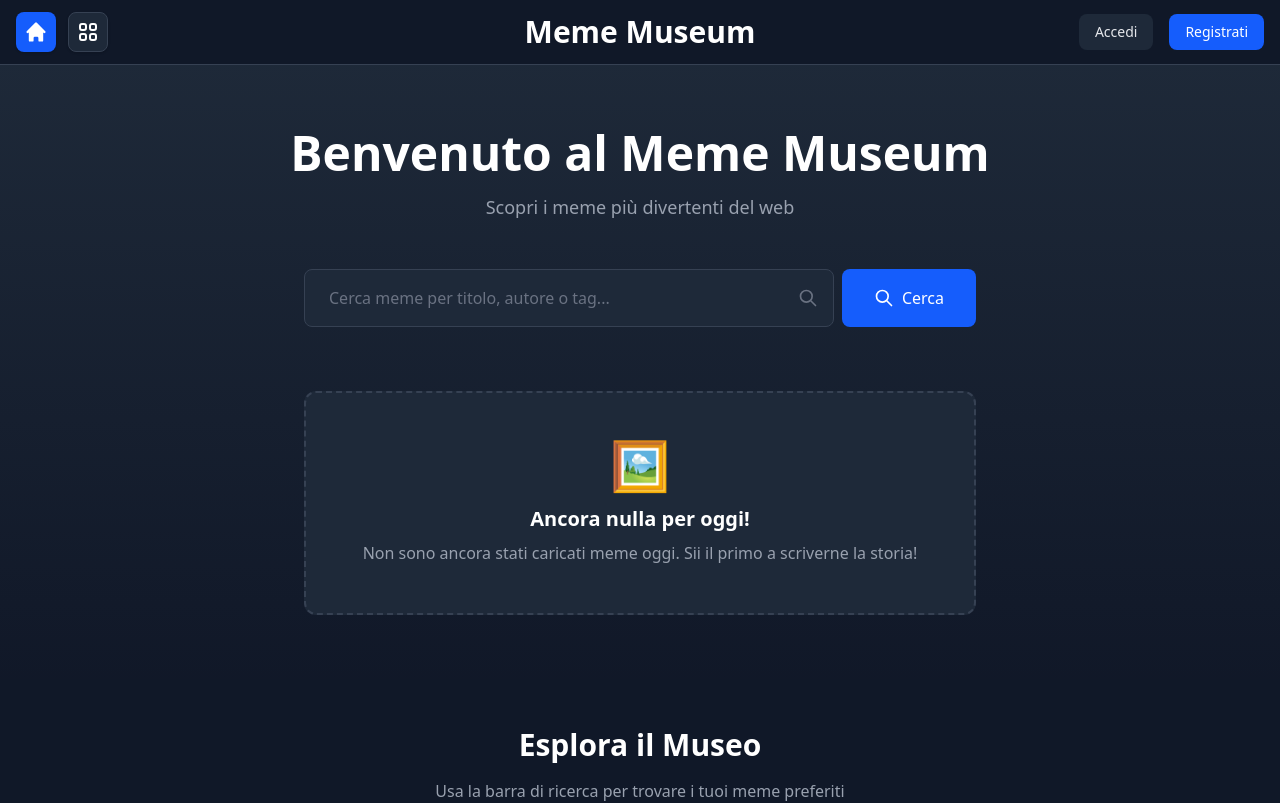
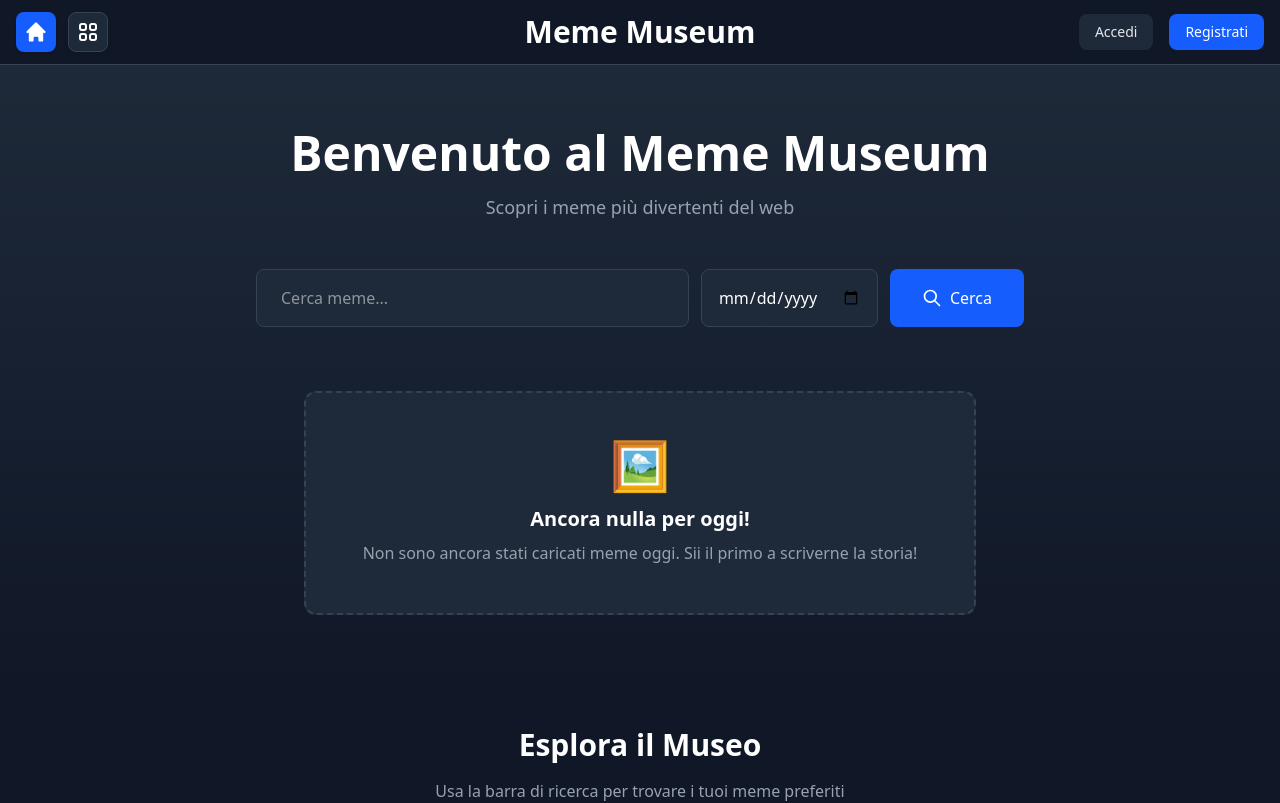
Before and after one commit to Franwik/MemeMuseum, an Angular app in the folder frontend/: page /home in a window 1280 px wide. Shown: the top 803 px of the page. Built offline with nearby package versions, Linux system fonts and the light colour scheme; no server answers.

Commit message:
feat: added search by date

```diff
--- a/frontend/src/app/_services/meme.service.ts
+++ b/frontend/src/app/_services/meme.service.ts
@@ -1,6 +1,6 @@
 // meme.service.ts
 import { Injectable } from '@angular/core';
-import { HttpClient } from '@angular/common/http';
+import { HttpClient, HttpParams } from '@angular/common/http';
 import { Observable } from 'rxjs';
 
 export interface Meme {
@@ -59,9 +59,17 @@ export class MemeService {
     return this.http.post(`${this.apiUrl}/vote`, { id_utente, id_meme, tipo_voto }, { withCredentials: true });
   }
 
-  searchMemes(query: string): Observable<Meme[]> {
+  searchMemes(query: string, date?: string): Observable<Meme[]> {
+    // Inizializziamo i parametri con la query testuale 'q'
+    let params = new HttpParams().set('q', query);
+
+    // Se la data è presente, la aggiungiamo ai parametri della richiesta
+    if (date) {
+      params = params.set('date', date);
+    }
+
     return this.http.get<Meme[]>(`${this.apiUrl}/search`, {
-      params: { q: query },
+      params: params, // Passiamo l'oggetto HttpParams completo
       withCredentials: true
     });
   }
--- a/frontend/src/app/components/search-bar/search-bar.html
+++ b/frontend/src/app/components/search-bar/search-bar.html
@@ -1,21 +1,25 @@
-<div class="max-w-2xl mx-auto mb-16">
-      <form (ngSubmit)="handleSearch()" class="flex gap-2">
+<div class="max-w-3xl mx-auto mb-16">
+  <form (ngSubmit)="handleSearch()" class="flex flex-col md:flex-row gap-3">
     <div class="flex-grow relative">
       <input
         type="text"
         [(ngModel)]="query"
         name="search"
-            placeholder="Cerca meme per titolo, autore o tag..."
-            class="w-full px-6 py-4 bg-gray-800 text-white rounded-lg border border-gray-700 focus:border-blue-500 focus:ring-2 focus:ring-blue-500 focus:outline-none transition-all duration-200 placeholder-gray-500">
+        placeholder="Cerca meme..."
+        class="w-full px-6 py-4 bg-gray-800 text-white rounded-lg border border-gray-700 focus:border-blue-500 focus:outline-none transition-all">
+    </div>
 
-          <svg class="absolute right-4 top-1/2 transform -translate-y-1/2 w-5 h-5 text-gray-500 pointer-events-none" fill="none" stroke="currentColor" viewBox="0 0 24 24">
-            <path stroke-linecap="round" stroke-linejoin="round" stroke-width="2" d="M21 21l-6-6m2-5a7 7 0 11-14 0 7 7 0 0114 0z"></path>
-          </svg>
+    <div class="relative">
+      <input
+        type="date"
+        [(ngModel)]="searchDate"
+        name="searchDate"
+        class="px-4 py-4 bg-gray-800 text-white rounded-lg border border-gray-700 focus:border-blue-500 focus:outline-none transition-all cursor-pointer">
     </div>
 
     <button
       type="submit"
-          class="px-8 py-4 bg-blue-600 hover:bg-blue-700 text-white font-medium rounded-lg transition-colors duration-200 flex items-center gap-2">
+      class="px-8 py-4 bg-blue-600 hover:bg-blue-700 text-white font-medium rounded-lg transition-colors flex items-center justify-center gap-2">
       <svg class="w-5 h-5" fill="none" stroke="currentColor" viewBox="0 0 24 24">
         <path stroke-linecap="round" stroke-linejoin="round" stroke-width="2" d="M21 21l-6-6m2-5a7 7 0 11-14 0 7 7 0 0114 0z"></path>
       </svg>
--- a/frontend/src/app/components/search-bar/search-bar.ts
+++ b/frontend/src/app/components/search-bar/search-bar.ts
@@ -11,13 +11,18 @@ import { FormsModule } from '@angular/forms';
 
 export class SearchBarComponent {
   query: string = '';
+  searchDate: string = ''; // Nuova variabile per l'input date
 
-  // Emettiamo l'evento così il componente padre (Home) sa cosa cercare
-  @Output() search = new EventEmitter<string>();
+  // Emettiamo un oggetto con entrambi i parametri
+  @Output() search = new EventEmitter<{q: string, date: string}>();
 
   handleSearch(): void {
-    if (this.query.trim()) {
-      this.search.emit(this.query.trim());
+    // Emittiamo l'evento anche se solo uno dei due campi è pieno
+    if (this.query.trim() || this.searchDate) {
+      this.search.emit({
+        q: this.query.trim(),
+        date: this.searchDate
+      });
     }
   }
 }
--- a/frontend/src/app/pages/explore-meme/explore-meme.ts
+++ b/frontend/src/app/pages/explore-meme/explore-meme.ts
@@ -109,10 +109,11 @@ export class ExploreMemeComponent implements OnInit {
     });
   }
 
-  onNewSearch(query: string) {
+  onNewSearch(searchData: { q: string, date: string }) {
     this.router.navigate(['/search'], {
       queryParams: {
-        q: query,
+        q: searchData.q,
+        date: searchData.date,
         page: 1,
         sort: 'newest'
       }
--- a/frontend/src/app/pages/home/home.ts
+++ b/frontend/src/app/pages/home/home.ts
@@ -87,9 +87,12 @@ export class HomeComponent implements OnInit {
     });
   }
 
-  onSearch(query: string): void {
+  onSearch(searchData: { q: string, date: string }): void {
     this.router.navigate(['/search'], {
-      queryParams: { q: query }
+      queryParams: {
+        q: searchData.q,
+        date: searchData.date
+      }
     });
   }
 
--- a/frontend/src/app/pages/search/search.html
+++ b/frontend/src/app/pages/search/search.html
@@ -3,7 +3,9 @@
 
   <div class="flex flex-col md:flex-row md:items-center justify-between mb-8 mt-4">
     <h2 class="text-white text-xl">
-      Risultati per: <span class="text-blue-400">"{{ lastQuery }}"</span>
+      Risultati
+      <span *ngIf="lastQuery"> per: <span class="text-blue-400">"{{ lastQuery }}"</span></span>
+      <span *ngIf="lastDate"> del: <span class="text-blue-400">{{ lastDate | date:'dd/MM/yyyy' }}</span></span>
       <span class="text-gray-500 text-sm ml-2">({{ allResults.length }} trovati)</span>
     </h2>
 
--- a/frontend/src/app/pages/search/search.ts
+++ b/frontend/src/app/pages/search/search.ts
@@ -17,6 +17,7 @@ export class SearchComponent implements OnInit {
   pagedResults: Meme[] = [];
 
   lastQuery: string = '';
+  lastDate: string = '';
   currentPage: number = 1;
   pageSize: number = 10;
   totalPages: number = 1;
@@ -32,25 +33,26 @@ export class SearchComponent implements OnInit {
   ngOnInit(): void {
     this.route.queryParams.subscribe(params => {
       const newQuery = params['q'] || '';
+      const newDate = params['date'] || ''; // Recupera la data dall'URL
       const page = params['page'] ? parseInt(params['page']) : 1;
       const sort = params['sort'] || 'newest';
 
-      // Ripristina lo stato dalla URL
       this.currentPage = page;
       this.sortBy = sort;
 
-      if (newQuery !== this.lastQuery) {
+      // Controlla se almeno uno dei parametri è cambiato
+      if (newQuery !== this.lastQuery || newDate !== this.lastDate) {
         this.lastQuery = newQuery;
-        this.performApiCall(this.lastQuery);
+        this.lastDate = newDate;
+        this.performApiCall(this.lastQuery, this.lastDate);
       } else {
-        // Se la query è la stessa, applica solo sort e paginazione
         this.applySortAndPagination();
       }
     });
   }
 
-  performApiCall(query: string) {
-    this.memeService.searchMemes(query).subscribe({
+  performApiCall(query: string, date: string) {
+    this.memeService.searchMemes(query, date).subscribe({
       next: (data) => {
         this.allResults = data;
         this.applySortAndPagination();
@@ -107,6 +109,7 @@ export class SearchComponent implements OnInit {
       relativeTo: this.route,
       queryParams: {
         q: this.lastQuery,
+        date: this.lastDate,
         page: this.currentPage,
         sort: this.sortBy
       },
@@ -114,10 +117,11 @@ export class SearchComponent implements OnInit {
     });
   }
 
-  onNewSearch(query: string) {
+  onNewSearch(searchData: { q: string, date: string }) {
     this.router.navigate(['/search'], {
       queryParams: {
-        q: query,
+        q: searchData.q,
+        date: searchData.date,
         page: 1,
         sort: 'newest'
       }
```
Also changed, not shown: 1 other file (tests, documents, lock files or other folders). Lines whose indentation alone changed are shown as unchanged.
